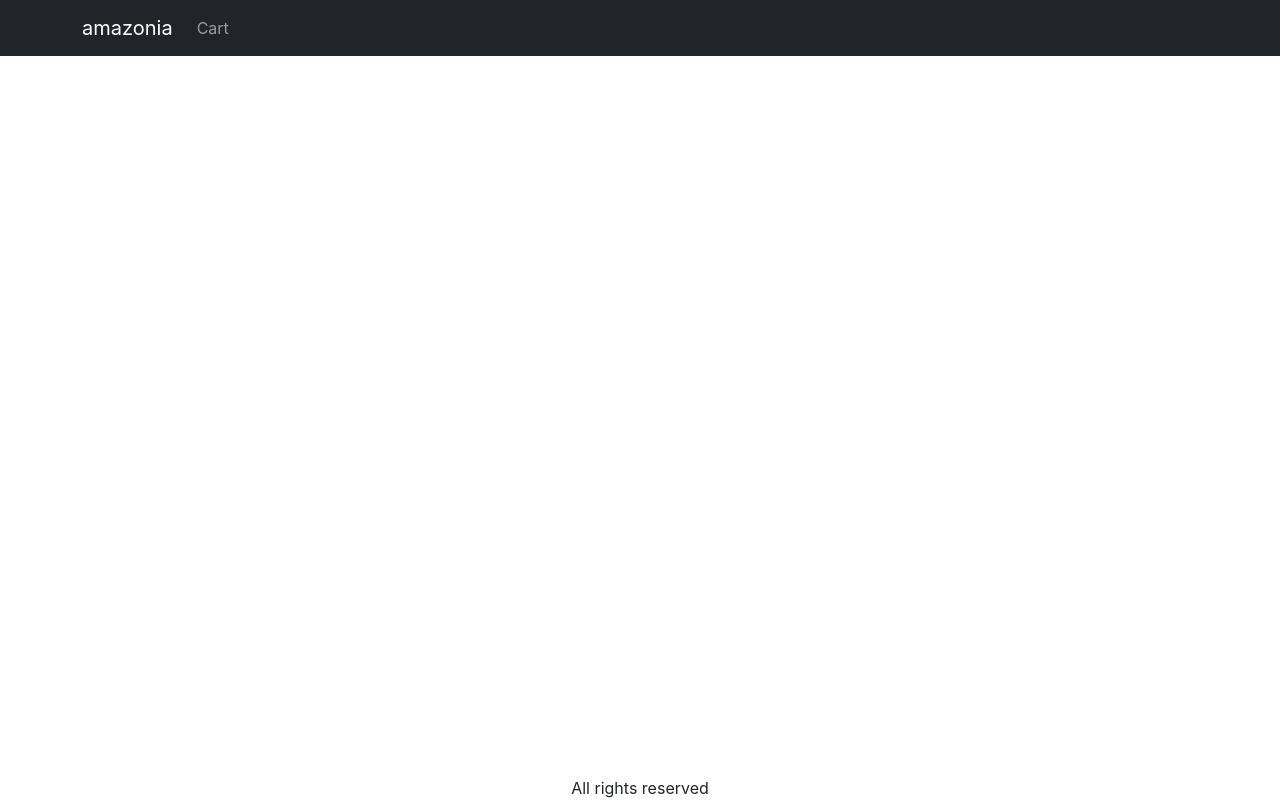
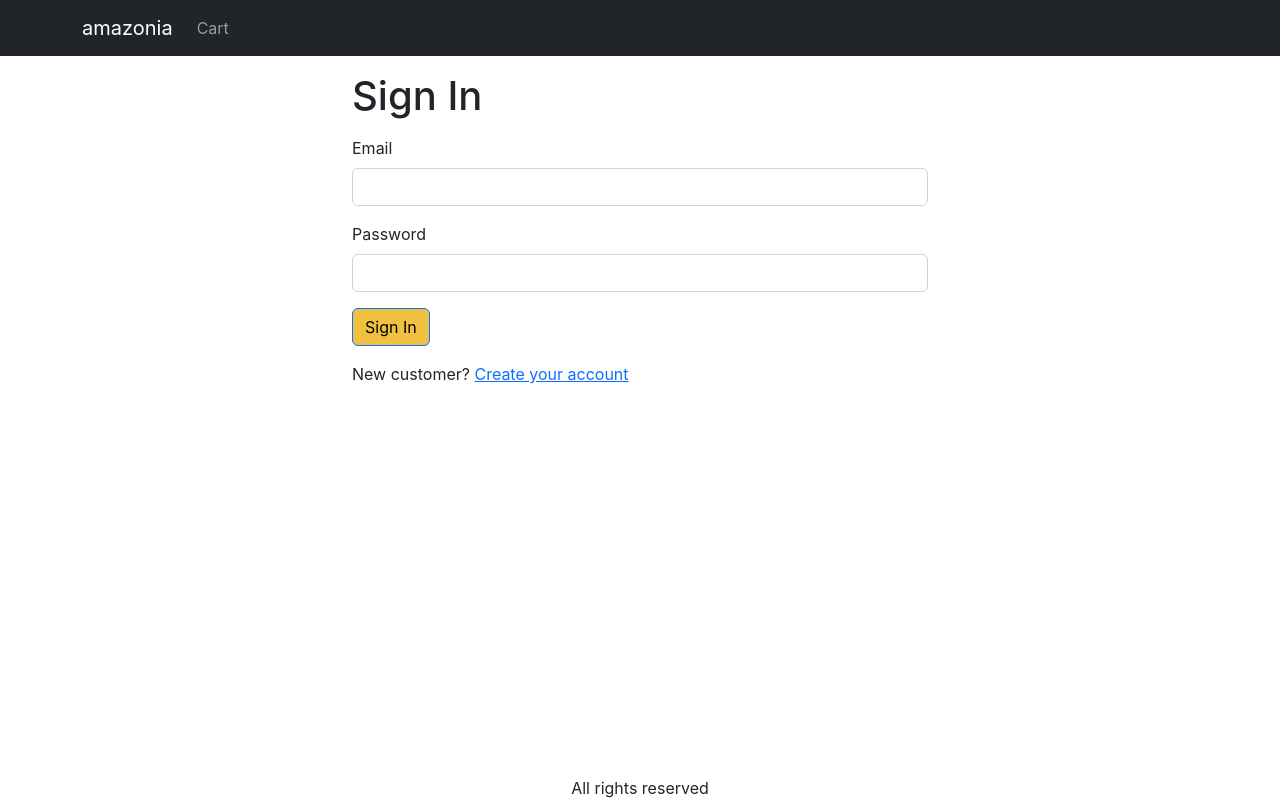
Before and after one commit to SalmanSamiKhan/amazonia, a React (Create React App) app in the folder frontend/: page /cart/signin in a window 1280 px wide. Built offline with nearby package versions, Linux system fonts and the light colour scheme.

Commit message:
18-Create-Signin-Screen

```diff
--- a/frontend/src/App.js
+++ b/frontend/src/App.js
@@ -10,6 +10,8 @@
 import { useContext } from 'react';
 import { Store } from './Store';
 import CartScreen from './screens/CartScreen';
+import SigninScreen from './screens/SigninScreen';
+
 function App() {
   const { state } = useContext(Store) // Using Store from Store.js
   const { cart } = state // deconstruct
@@ -44,9 +46,10 @@
           {/* Container Component provides a way to center and horizontally pad the contents */}
           <Container className='mt-3'>
             <Routes>
-              <Route path="/" element={<HomeScreen />} />
               <Route path="/product/:slug" element={<ProductScreen />} />
               <Route path="/cart" element={<CartScreen />} />
+              <Route path="/cart/signin" element={<SigninScreen />} />
+              <Route path="/" element={<HomeScreen />} />
             </Routes>
           </Container>
         </main>
--- a/frontend/src/components/Product.js
+++ b/frontend/src/components/Product.js
@@ -57,7 +57,7 @@
                 </Link>
                 <Rating rating={product.rating} numReviews={product.numReviews} />
                 <Card.Text><strong>${product.price}</strong></Card.Text>
-                <Card.Text><strong>{product.countInStock}</strong></Card.Text>
+                {/* <Card.Text><strong>{product.countInStock}</strong></Card.Text> */}
                 {/* Check if out of stock */}
                 {product.countInStock < product.quantity ? (
                     <Button variant="light" disabled>
--- a/frontend/src/index.css
+++ b/frontend/src/index.css
@@ -48,3 +48,7 @@
 .img-thumbnail {
   height: 80px;
 }
+
+.small-container{
+  max-width: 600px;
+}
--- a/frontend/src/screens/CartScreen.js
+++ b/frontend/src/screens/CartScreen.js
@@ -36,7 +36,7 @@
     }
 
     const checkoutHandler = ()=> {
-        navigate('/signin/redirect=/shipping')
+        navigate('signin?redirect=/shipping');
     }
 
     return (
--- /dev/null
+++ b/frontend/src/screens/SigninScreen.js
@@ -0,0 +1,36 @@
+import { Link, useLocation } from 'react-router-dom';
+import Container from 'react-bootstrap/Container';
+import Form from 'react-bootstrap/Form';
+import Button from 'react-bootstrap/Button';
+import { Helmet } from 'react-helmet-async';
+
+export default function SigninScreen() {
+    const { search } = useLocation();
+    const redirectInUrl = new URLSearchParams(search).get('redirect');
+    const redirect = redirectInUrl ? redirectInUrl : '/';
+    return (
+        <Container className="small-container">
+            <Helmet>
+                <title>Sign In</title>
+            </Helmet>
+            <h1 className="my-3">Sign In</h1>
+            <Form>
+                <Form.Group className="mb-3" controlId="email">
+                    <Form.Label>Email</Form.Label>
+                    <Form.Control type="email" required />
+                </Form.Group>
+                <Form.Group className="mb-3" controlId="password">
+                    <Form.Label>Password</Form.Label>
+                    <Form.Control type="password" required />
+                </Form.Group>
+                <div className="mb-3">
+                    <Button type="submit">Sign In</Button>
+                </div>
+                <div className="mb-3">
+                    New customer?{' '}
+                    <Link to={`/signup?redirect=${redirect}`}>Create your account</Link>
+                </div>
+            </Form>
+        </Container>
+    );
+}
```
Also changed, not shown: 1 other file (tests, documents, lock files or other folders).
